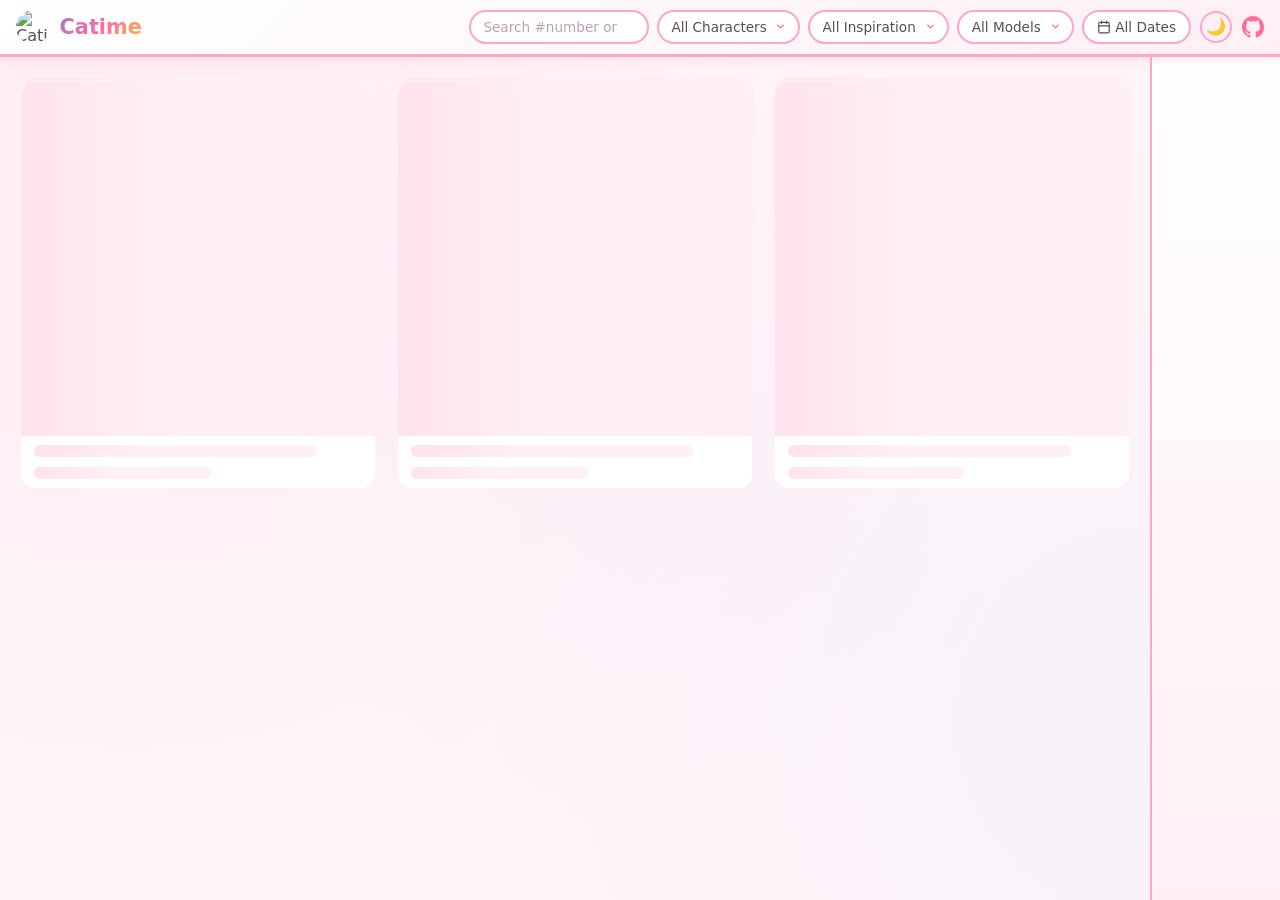
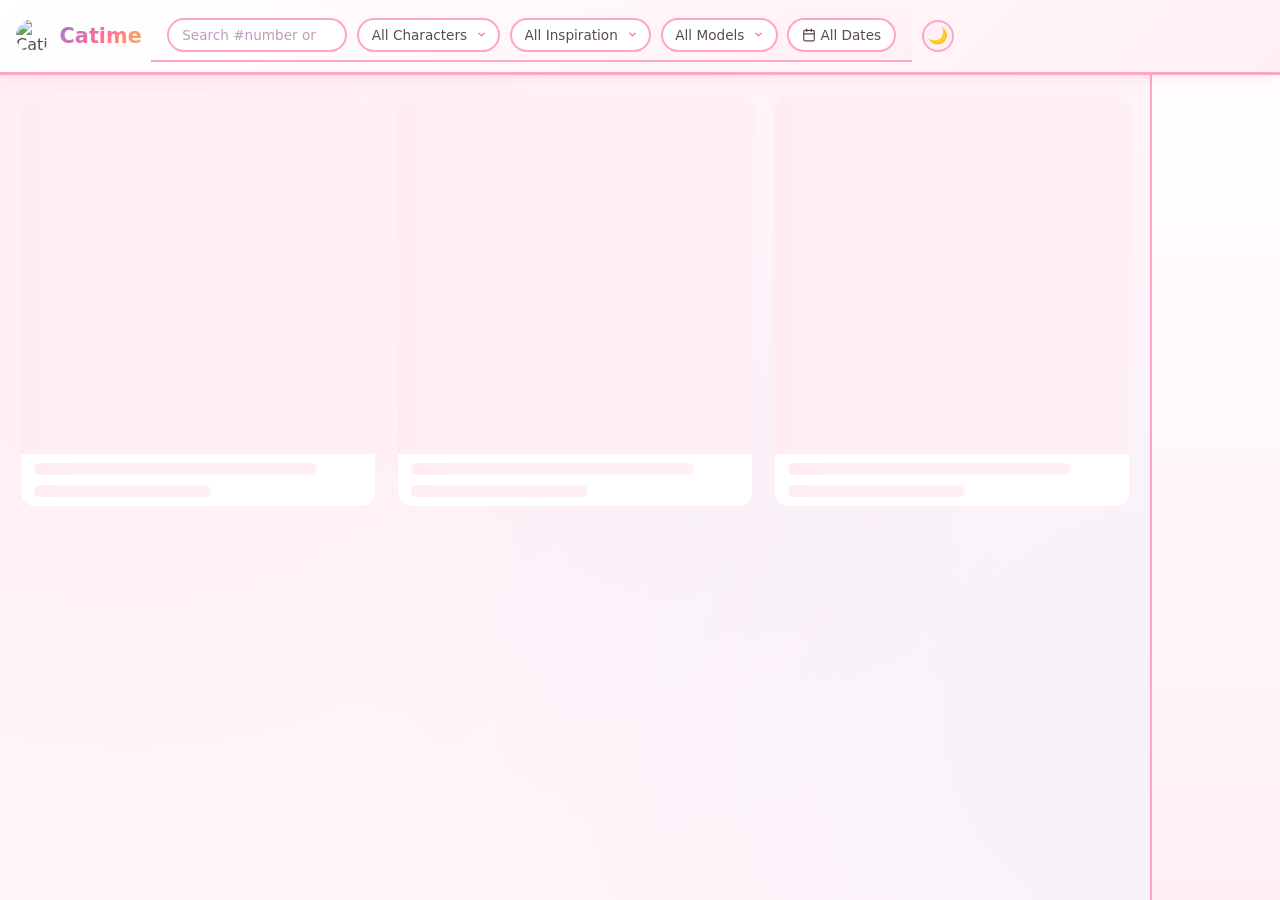

feat(web): 桌機四周重排(Pinterest 風頂欄)+ PWA 貓圖永久快取

--- a/docs/style.css
+++ b/docs/style.css
@@ -98,24 +98,25 @@ body {
   background: var(--pink); border: 1.5px solid var(--topbar-bg);
 }
 
-/* Floating social FAB (above the comment button) + links popover */
-.social-fab {
-  position: fixed; right: 1.2rem; bottom: 5.4rem; z-index: 96;
-  width: 44px; height: 44px; border-radius: 50%; border: none;
-  background: linear-gradient(135deg, var(--pink), var(--purple));
-  color: #fff; cursor: pointer;
-  display: flex; align-items: center; justify-content: center;
-  box-shadow: 0 4px 15px rgba(255,107,157,.35);
-  transition: transform .2s;
+/* Header action icon buttons (random / social / comment / theme) */
+.topbar-actions { display: flex; align-items: center; gap: .3rem; flex-shrink: 0; }
+.random-cat-button, .social-fab, .act-btn {
+  width: 40px; height: 40px; padding: 0; border-radius: 50%; border: none;
+  background: transparent; color: var(--pink); cursor: pointer; font-size: 0;
+  font-family: inherit; display: inline-flex; align-items: center; justify-content: center;
+  transition: background .2s, transform .2s;
 }
-.social-fab svg { width: 22px; height: 22px; }
-.social-fab:hover { transform: scale(1.1); }
+.random-cat-button:hover, .social-fab:hover, .act-btn:hover { background: var(--pink-pale); }
+.random-cat-button svg, .social-fab svg, .act-btn svg { width: 22px; height: 22px; }
+[data-theme="dark"] .random-cat-button:hover,
+[data-theme="dark"] .social-fab:hover,
+[data-theme="dark"] .act-btn:hover { background: rgba(255,107,157,.15); }
 .social-pop {
-  position: fixed; right: 4.9rem; bottom: 5.2rem; z-index: 96;
+  position: fixed; top: 58px; right: 1rem; z-index: 120;
   display: flex; gap: 16px; padding: .55rem .85rem;
   background: var(--topbar-bg); border: 2px solid var(--pink-light);
   border-radius: 26px; box-shadow: 0 8px 30px var(--shadow);
-  opacity: 0; transform: translateX(12px); pointer-events: none;
+  opacity: 0; transform: translateY(-8px); pointer-events: none;
   transition: opacity .18s, transform .18s;
 }
 .social-pop.open { opacity: 1; transform: none; pointer-events: auto; }
@@ -137,25 +138,9 @@ body {
   outline: 2px solid var(--pink);
   outline-offset: 2px;
 }
-/* Random cat button */
-/* Random button = floating dice FAB, bottom-left (all sizes) */
-.random-cat-button {
-  position: fixed; left: 1.2rem; bottom: 1.2rem; z-index: 96;
-  width: 44px; height: 44px; padding: 0; border-radius: 50%;
-  border: none;
-  background: linear-gradient(135deg, var(--pink), var(--purple));
-  color: #fff;
-  font-size: 0; /* hide the "隨機一喵" text node, keep the dice icon */
-  font-family: inherit; font-weight: 700;
-  cursor: pointer; white-space: nowrap;
-  display: flex; align-items: center; justify-content: center;
-  box-shadow: 0 4px 15px rgba(255,107,157,.35);
-  transition: transform .2s;
-}
-.random-cat-button:hover { transform: scale(1.1); }
-.random-cat-button svg { width: 22px; height: 22px; }
-.random-cat-button:hover { transform: scale(1.1); }
-.random-cat-button:focus-visible {
+.random-cat-button:focus-visible,
+.social-fab:focus-visible,
+.act-btn:focus-visible {
   outline: 2px solid var(--pink);
   outline-offset: 2px;
 }
@@ -866,10 +851,7 @@ a.character-tag:hover { transform: translateY(-1px); filter: brightness(1.08); }
   display: flex; gap: .8rem; justify-content: center; align-items: center;
   padding: .4rem 1rem;
   position: relative; z-index: 99;
-  /* translucent so cats faintly show through while scrolling under it */
-  background: rgba(255, 255, 255, .68);
-  backdrop-filter: blur(10px); -webkit-backdrop-filter: blur(10px);
-  border-bottom: 2px solid var(--pink-light);
+  background: var(--surface); border-bottom: 2px solid var(--pink-light);
   overflow-x: auto; -webkit-overflow-scrolling: touch;
   flex-wrap: nowrap; white-space: nowrap;
   box-shadow: 0 2px 8px var(--shadow);
@@ -893,7 +875,7 @@ a.character-tag:hover { transform: translateY(-1px); filter: brightness(1.08); }
 .character-bar .char-avatar img {
   width: 100%; height: 100%; object-fit: cover; border-radius: 50%;
 }
-[data-theme="dark"] .character-bar { background: rgba(42, 32, 48, .55); border-color: rgba(255,107,157,.2); }
+[data-theme="dark"] .character-bar { background: var(--surface); border-color: rgba(255,107,157,.2); }
 [data-theme="dark"] .character-bar a:hover { background: rgba(255,107,157,.12); }
 [data-theme="dark"] .char-avatar { background: linear-gradient(135deg, #2a1f2a, #1f2530); border-color: rgba(255,107,157,.3); }
 
@@ -1043,8 +1025,11 @@ a.character-tag:hover { transform: translateY(-1px); filter: brightness(1.08); }
     box-shadow: 0 -2px 16px var(--shadow);
     padding-bottom: env(safe-area-inset-bottom, 0px);
   }
-  /* actions now live in the tab bar — hide the standalone FABs/funnel */
-  .filter-toggle, .random-cat-button, .social-fab, .giscus-toggle { display: none !important; }
+  /* actions live in the tab bar — hide header action icons + funnel; search
+     moves into the sheet (JS), so its topbar wrapper is hidden */
+  .filter-toggle, .random-cat-button, .social-fab, .act-btn, .giscus-toggle { display: none !important; }
+  .search-wrap { display: none; }
+  .topbar-actions { margin-left: auto; } /* leaves only the theme toggle, pinned right */
 
   /* character bar: hidden on home, opens as a strip flush above the bar */
   #character-bar { display: none; }
@@ -1057,7 +1042,49 @@ a.character-tag:hover { transform: translateY(-1px); filter: brightness(1.08); }
   /* --tabbar-h (set in JS from the bar's real height incl. safe-area) keeps
      these flush with the bar — no dead gap */
   .masonry { padding-bottom: calc(var(--tabbar-h, 56px) + 16px); }
-  .social-pop { bottom: calc(var(--tabbar-h, 56px) + 8px); right: 1rem; }
+  .social-pop { top: auto; bottom: calc(var(--tabbar-h, 56px) + 8px); right: 1rem; }
   .back-to-top { bottom: calc(var(--tabbar-h, 56px) + 8px); right: 1rem; }
   .filters { bottom: var(--tabbar-h, 56px); }
+}
+
+/* ===== Desktop chrome redesign (brand | search | actions  +  filter row) ===== */
+.brand { display: flex; align-items: center; gap: .5rem; text-decoration: none; flex-shrink: 0; }
+.visually-hidden { position: absolute !important; width: 1px; height: 1px; padding: 0; margin: -1px; overflow: hidden; clip: rect(0 0 0 0); white-space: nowrap; border: 0; }
+#topbar .github-link, #topbar .tg-link, #topbar .fb-link, #topbar .bmc-link, #topbar .rss-link { display: none; } /* moved into #social-pop by JS */
+#giscus-toggle { display: none !important; } /* comment lives in the header / tab bar now */
+
+/* segmented chips (inspiration) — works in both filter row and mobile sheet */
+.chip-group { display: inline-flex; background: var(--pink-pale); border-radius: 22px; padding: 3px; gap: 2px; }
+.chip {
+  border: none; background: transparent; cursor: pointer; font-family: inherit;
+  font-size: .8rem; font-weight: 700; color: var(--text-muted);
+  padding: .35rem .85rem; border-radius: 18px; transition: background .15s, color .15s;
+}
+.chip.active { background: #fff; color: var(--pink); box-shadow: 0 1px 4px var(--shadow); }
+[data-theme="dark"] .chip-group { background: rgba(255,107,157,.1); }
+[data-theme="dark"] .chip.active { background: var(--surface); }
+
+/* responsive masonry: columns track viewport width */
+.masonry { grid-template-columns: repeat(auto-fill, minmax(270px, 1fr)); }
+
+@media (min-width: 601px) {
+  #topbar { flex-wrap: nowrap; }
+  .search-wrap {
+    flex: 1; max-width: 520px; margin: 0 auto; position: relative;
+    display: flex; align-items: center;
+  }
+  .search-wrap .search-ic { position: absolute; left: .9rem; color: var(--text-muted); pointer-events: none; }
+  .search-wrap .search-input {
+    width: 100%; max-width: none; padding: .55rem 1rem .55rem 2.5rem; border-radius: 24px;
+  }
+
+  /* filter row: standalone bar under the top bar */
+  .filters {
+    display: flex; position: static; flex: none; width: auto;
+    justify-content: flex-start; align-items: center; gap: .6rem;
+    flex-wrap: wrap; padding: .5rem 1rem;
+    background: var(--topbar-bg); border-bottom: 2px solid var(--topbar-border);
+    box-shadow: none; transform: none; max-height: none; border-radius: 0;
+  }
+  .filters .sheet-head { display: none; }
 }
